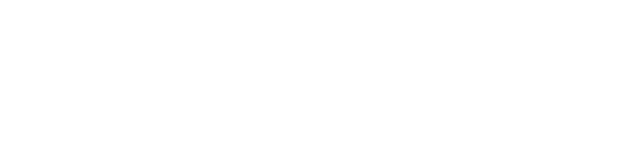
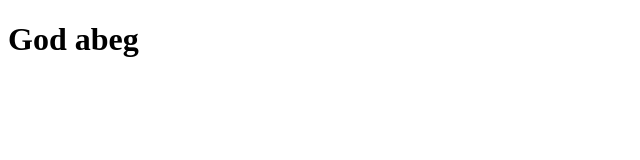
Before and after one commit to olamiii/first-project, a plain HTML site: page Productcard.html in a window 1280 px wide. Shown: the whole page, without its empty margins (0-640 px from the left). Drawn offline with Linux system fonts and the light colour scheme.

Commit message:
Update Productcard.html

```diff
--- a/Productcard.html
+++ b/Productcard.html
@@ -1,11 +1,14 @@
 <!DOCTYPE html>
 <html lang="en">
+
 <head>
     <meta charset="UTF-8">
     <meta name="viewport" content="width=device-width, initial-scale=1.0">
     <title>Document</title>
 </head>
+
 <body>
+    <h1>God abeg</h1>
+</body>
 
-</body>
 </html>
```
